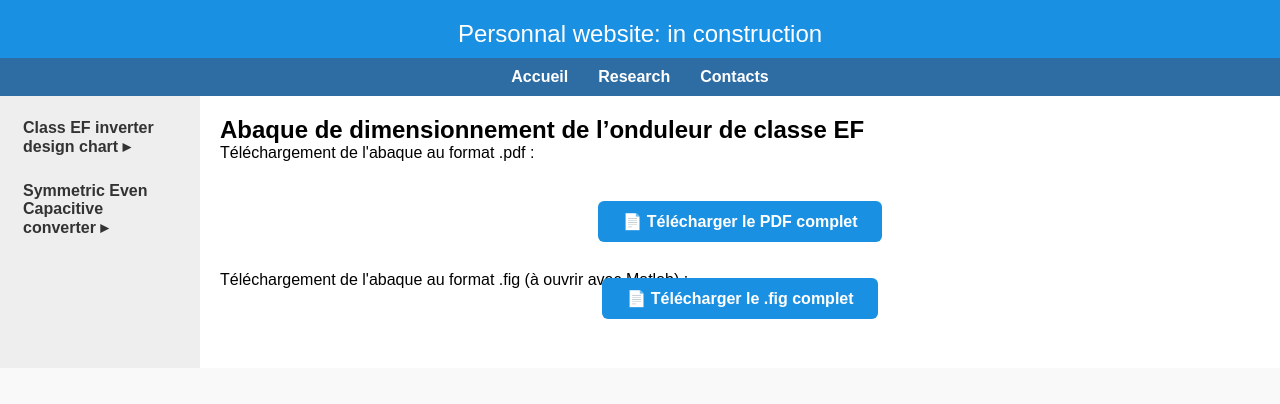
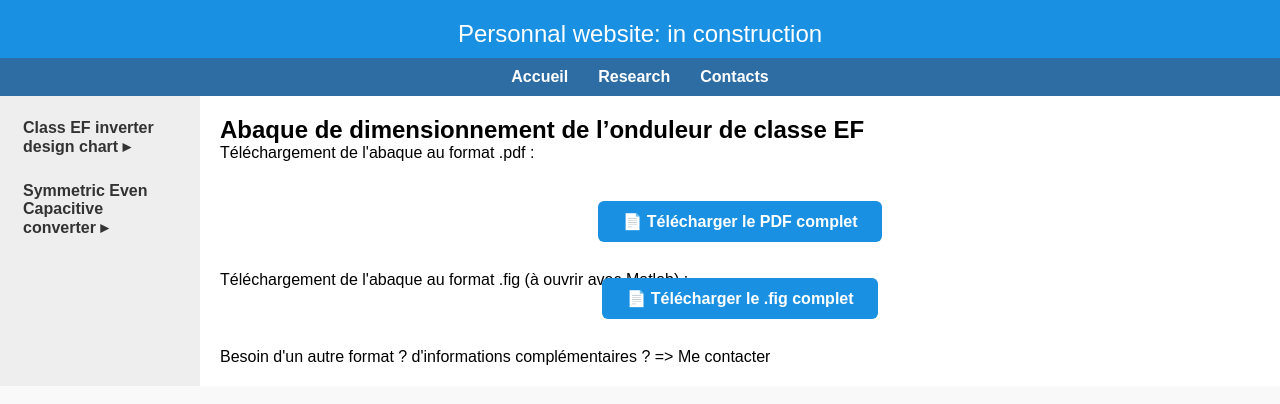
Before and after one commit to bdaire/bdaire.github.io, a Jekyll site: the page built from research_chart_link.md, in a window 1280 px wide. Shown: the top 404 px of the page. Built offline with Jekyll 4.4.1, drawn with Linux system fonts in a browser that asks for light colours.

Commit message:
Update research_chart_link.md

```diff
--- a/research_chart_link.md
+++ b/research_chart_link.md
@@ -22,3 +22,5 @@ title: Research
     📄 Télécharger le .fig complet
   </a>
 </div>
+
+<p>Besoin d'un autre format ? d'informations complémentaires ? => Me contacter</p>
```
